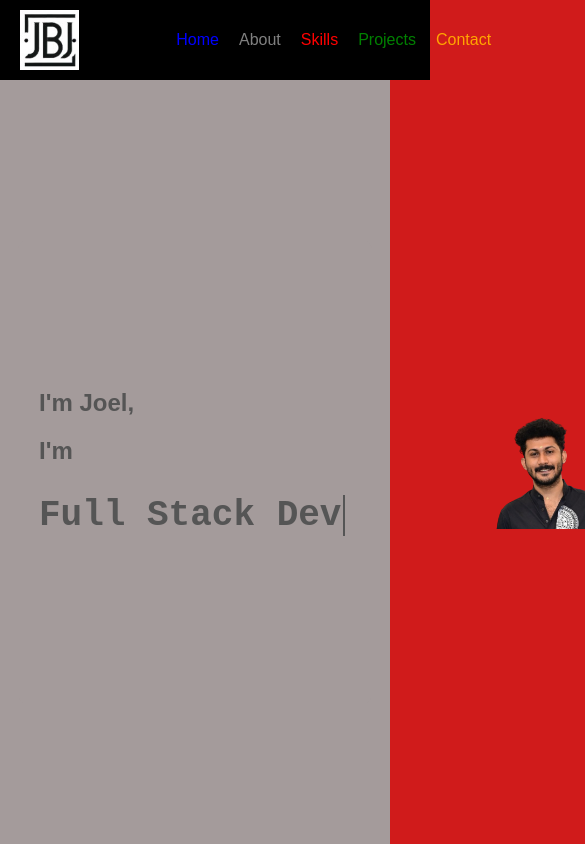
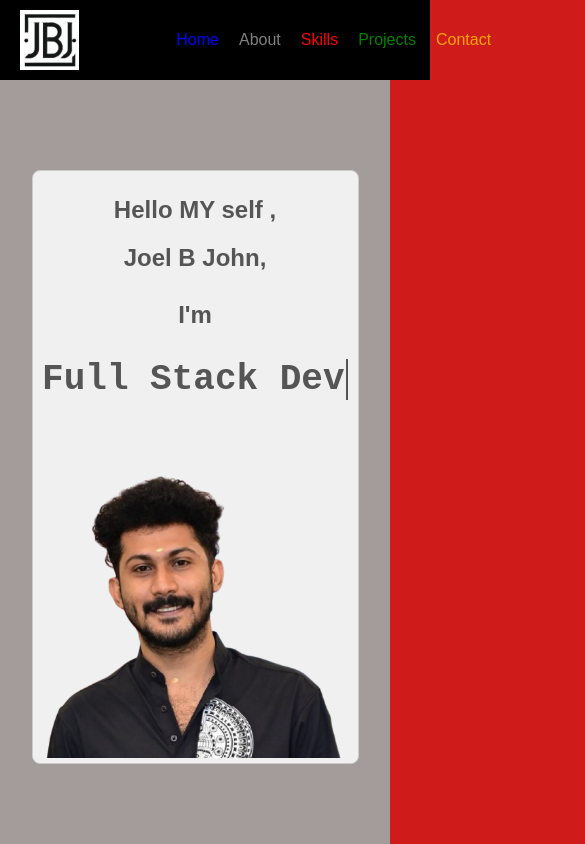
Before and after one commit to joel-b-john/new_portfolio, a React (Create React App) app: page / in a window 390 px wide. Shown: the top 844 px of the page, 585 px wide, since content can reach past the window. Built offline with nearby package versions, Linux system fonts and the light colour scheme.

Commit message:
css updated for home

```diff
--- a/src/components/Home.css
+++ b/src/components/Home.css
@@ -5,18 +5,20 @@ section {
     display: flex;
     align-items: center;
     justify-content: center;
+    padding: 20px; /* Add some padding for smaller screens */
   }
 
   .rectangle {
-    width: 80%;
-    height: 50%;
-    background-color: #a49b9b; /* Light gray rectangle */
+    width: 90%; /* Use percentages for responsiveness */
+    max-width: 800px; /* Optional: limit max width for larger screens */
+    height: auto; /* Allow height to adjust based on content */
+    background-color: #f0f0f0; /* Light gray rectangle */
     display: flex;
     align-items: center;
     justify-content: space-between; /* Space between text and image */
-    border: 1px solid #a49b9b; /* Optional border */
+    border: 1px solid #ccc; /* Optional border */
     border-radius: 8px; /* Optional border radius */
-    margin-top: 100px; /* Space between navbar and rectangle */
+    margin-top: 50px; /* Space between navbar and rectangle */
     padding: 20px; /* Optional padding inside the rectangle */
   }
 
@@ -26,7 +28,7 @@ section {
   }
 
   .image {
-    width: 40%; /* Adjust width as needed */
+    width: 30%; /* Adjust width as needed */
     height: auto; /* Maintain aspect ratio */
   }
   .greeting-container {
@@ -38,6 +40,7 @@ section {
     color: #555; /* Slightly lighter color for the greeting */
   }
   .animated-sentence {
+    display: inline-block;
     font-size: 24px;
     color: #555; /* Slightly lighter color for the animated sentence */
     margin-top: 10px; /* Space between greeting and animated sentence */
@@ -91,3 +94,31 @@ section {
       border-color: black; /* Shows the cursor briefly in the middle */
     }
   }
+  /* Media Queries for Responsiveness */
+@media (max-width: 768px) {
+  .rectangle {
+    flex-direction: column; /* Stack items vertically on smaller screens */
+    align-items: center; /* Center items */
+    padding: 10px; /* Reduce padding */
+  }
+
+  .text-container {
+    padding-right: 0; /* Remove right padding */
+    text-align: center; /* Center text */
+  }
+
+  .image {
+    width: 80%; /* Make image larger on smaller screens */
+    margin-top: 10px; /* Add space between text and image */
+  }
+}
+
+@media (max-width: 480px) {
+  .rectangle {
+    padding: 5px; /* Further reduce padding on very small screens */
+  }
+
+  .image {
+    width: 100%; /* Full width on extra small screens */
+  }
+}
--- a/src/components/Home.js
+++ b/src/components/Home.js
@@ -8,11 +8,11 @@ const Home = () => {
       <div className="rectangle">
         <div className="text-container">
         <div className="greeting-container">
-          <h2 className="greeting-text"> I'm Joel,</h2>
-          <h2 className="animated-sentence">
-            I'm
-            <h1> <span className="animated-text">Full Stack Developer</span></h1>
-          </h2>
+          <h2 className="greeting-text"> Hello MY self ,</h2>
+          <h2 className="greeting-text"> Joel B John,</h2>
+
+          <h1 className="animated-sentence">I'm<h1> <span className="animated-text">Full Stack Developer</span></h1>
+          </h1>
         </div>
         </div>
         <img src={yourImage} alt="Description" className="image" />
```
